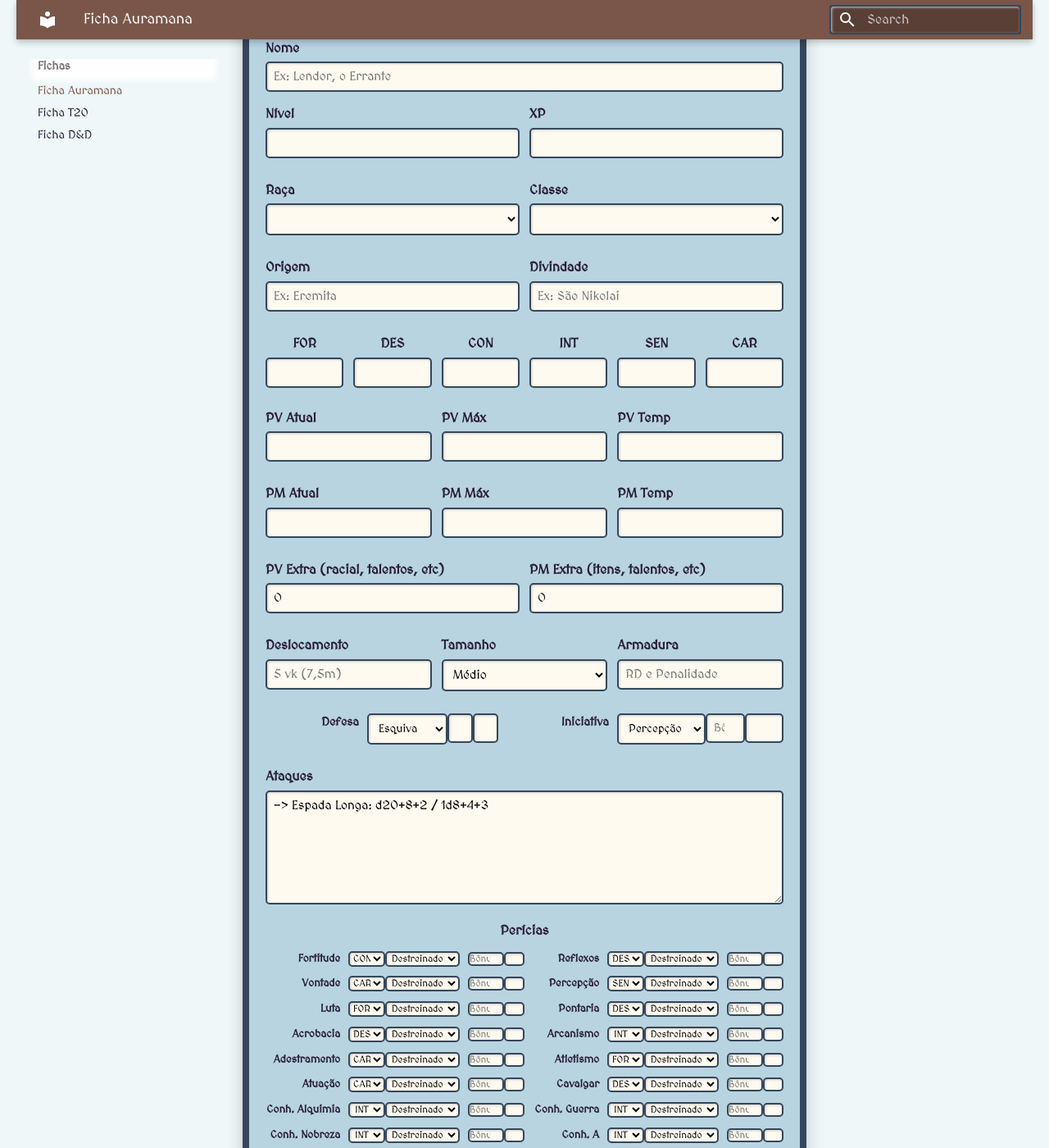
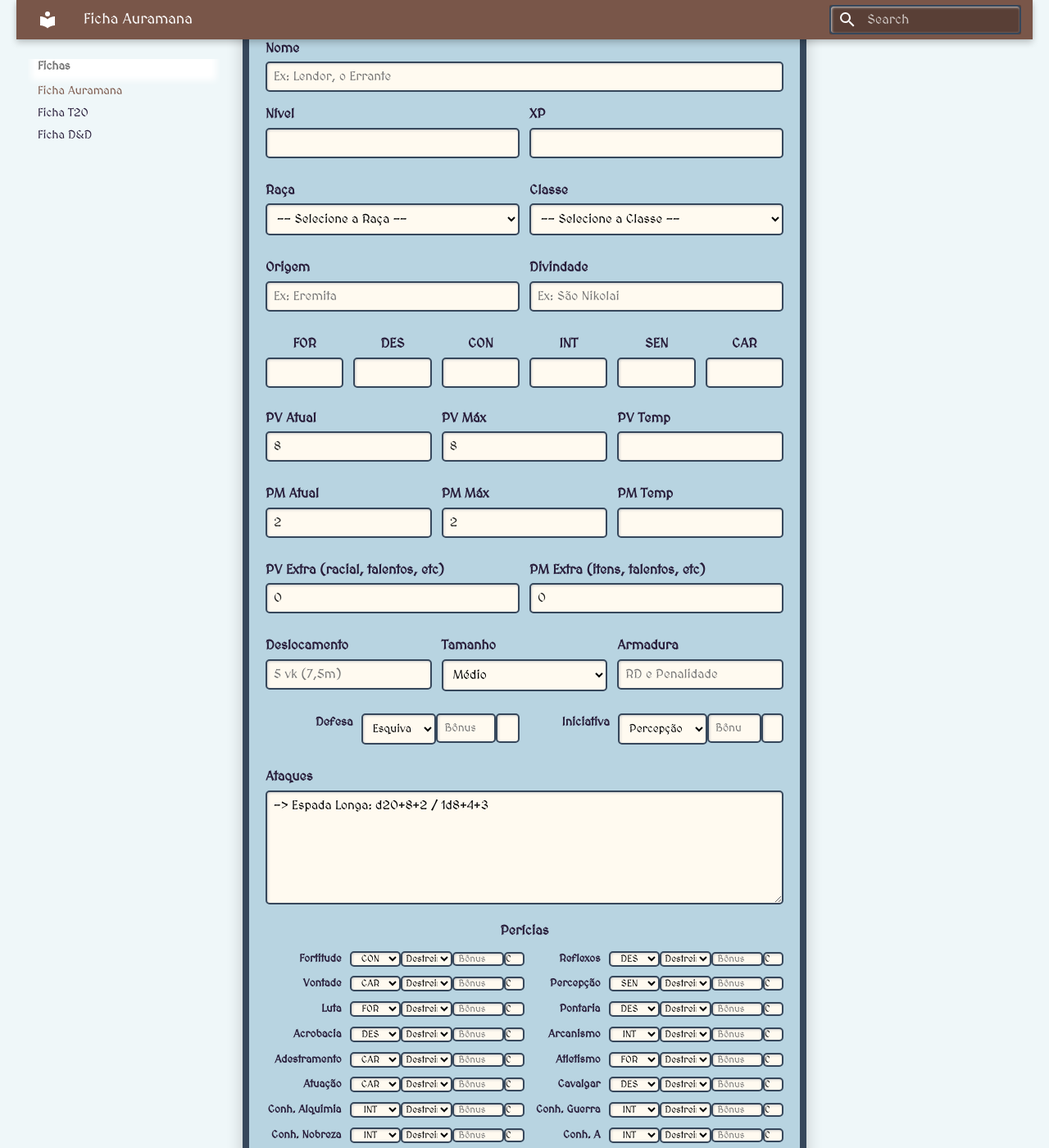
Before and after one commit to ozyssj/auramana-rpg, an MkDocs documentation site: the page built from docs/fichas/ficha.md, in a window 1280 px wide and 1400 px high, scrolled down 232 px. Shown: the whole window at 82% size. Built offline with MkDocs 1.6.1 and Material for MkDocs 9.7.7, drawn with Linux system fonts in a browser that asks for light colours.

Commit message:
teste margens

```diff
--- a/docs/fichas/ficha.md
+++ b/docs/fichas/ficha.md
@@ -154,7 +154,7 @@
         }
 
         .campo-pericia2 {
-            width: 18%;
+            width: 25%;
             text-align: center;
             padding-left: 0px;
             margin-top: 0px;
@@ -412,13 +412,13 @@
                     <label>Defesa</label>
                 </div>
                 <div class="campo">
-                    <select class="pericia-defesa2">
+                    <select class="pericia-defesa">
                         <option value="Reflexos">Esquiva</option>
                         <option value="Fortitude">Vigor</option>
                         <option value="Vontade">Sanidade</option>
                     </select>
                 </div>
-                <div class="campo-pericia3">
+                <div class="campo-pericia2">
                     <input type="number" class="aparo" placeholder="Bônus de Aparo">
                 </div>
                 <div class="campo-pericia3">
@@ -448,7 +448,7 @@
                 <div class="campo-pericia2">
                     <input type="number" class="bonus-iniciativa" placeholder="Bônus de Iniciativa">
                 </div>
-                <div class="campo-pericia2">
+                <div class="campo-pericia3">
                     <input type="number" id="iniciativaFinal" readonly>
                 </div>
             </div>
@@ -696,7 +696,7 @@
         </select>
         </div>
 
-        <div class="campo-pericia">
+        <div class="campo-pericia2">
         <select class="treinamento-pericia">
           ${treinamentos.map(t =>
                             `<option value="${t.value}">${t.text}</option>`
```
